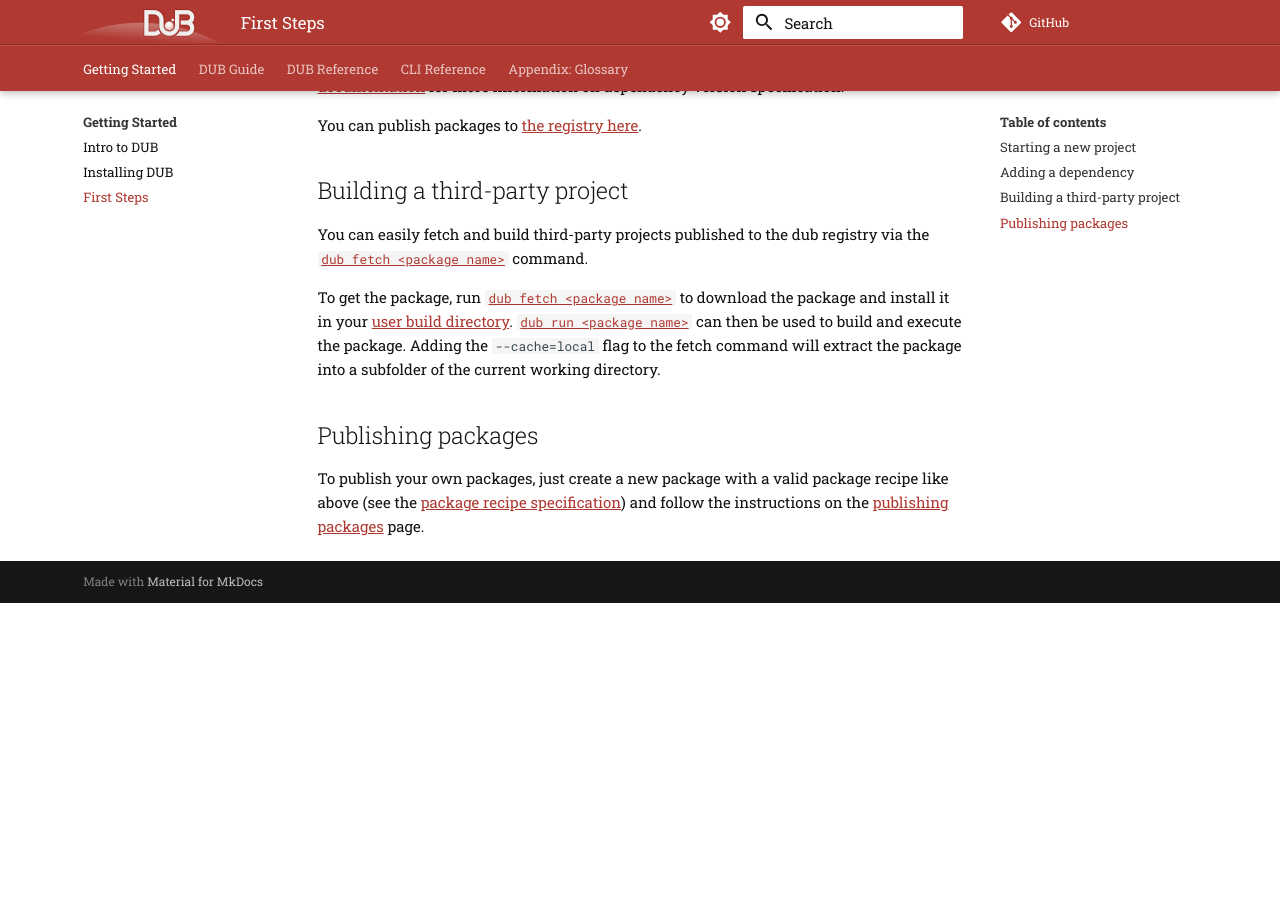
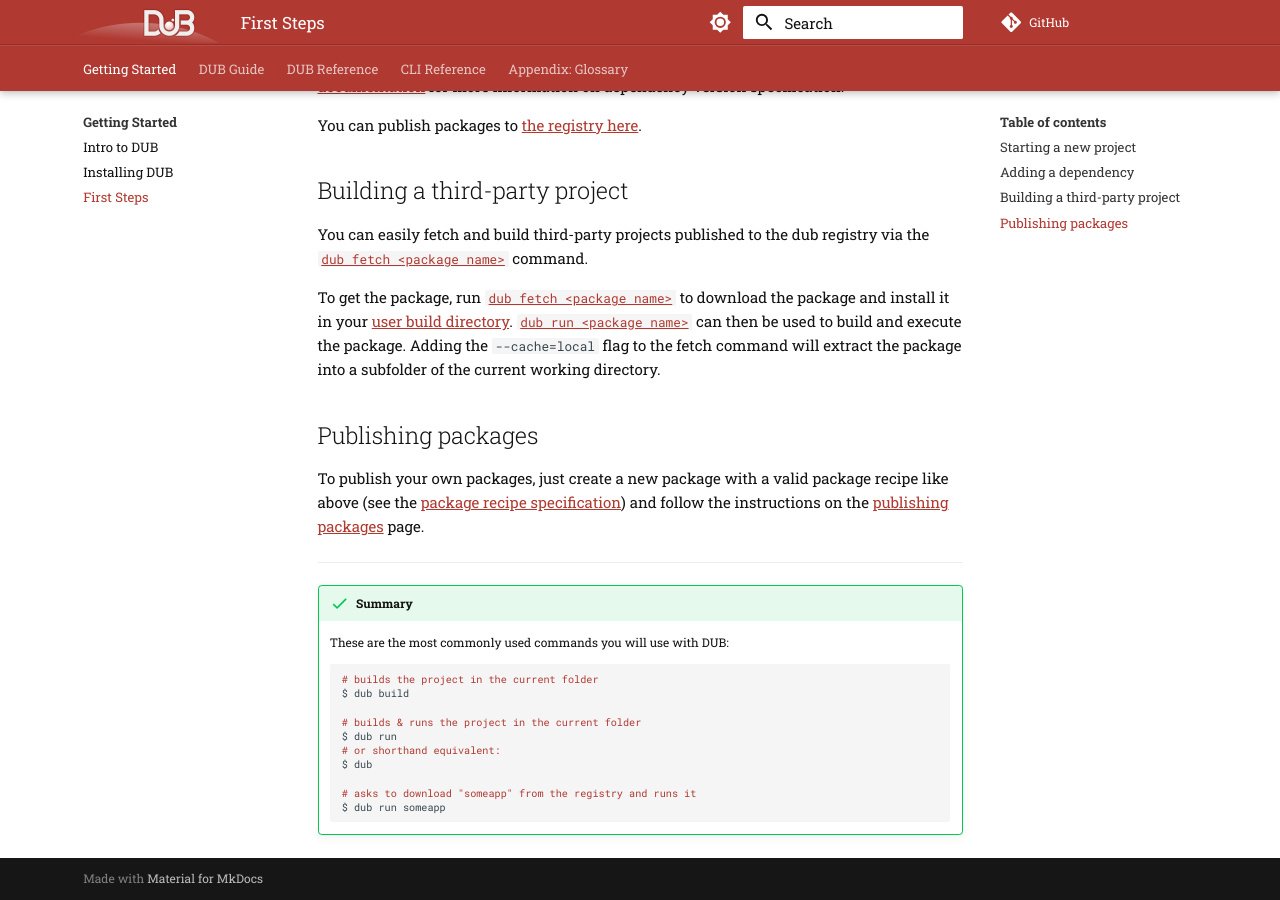
Before and after one commit to dlang/dub-docs, an MkDocs documentation site: the page built from docs/getting-started/first-steps.md, in a window 1280 px wide and 900 px high, scrolled down 1549 px. Built offline with MkDocs 1.6.1 and Material for MkDocs 9.7.7, drawn with Linux system fonts in a browser that asks for light colours; comment, search, counter and statistics services are not loaded; before the commit the page ends 2152 px from its top, so only the background shows below that.

Commit message:
add first-steps summary to reiterate on commands
replaces / fix #52

````diff
--- a/docs/getting-started/first-steps.md
+++ b/docs/getting-started/first-steps.md
@@ -92,3 +92,22 @@ To get the package, run [`dub fetch <package name>`](../cli-reference/dub-fetch.
 ## Publishing packages
 
 To publish your own packages, just create a new package with a valid package recipe like above (see the [package recipe specification](../dub-reference/recipe.md)) and follow the instructions on the [publishing packages](../dub-guide/publishing.md) page.
+
+---
+
+!!! success "Summary"
+
+    These are the most commonly used commands you will use with DUB:
+
+    ```sh
+    # builds the project in the current folder
+    $ dub build
+
+    # builds & runs the project in the current folder
+    $ dub run
+    # or shorthand equivalent:
+    $ dub
+
+    # asks to download "someapp" from the registry and runs it
+    $ dub run someapp
+    ```
````
